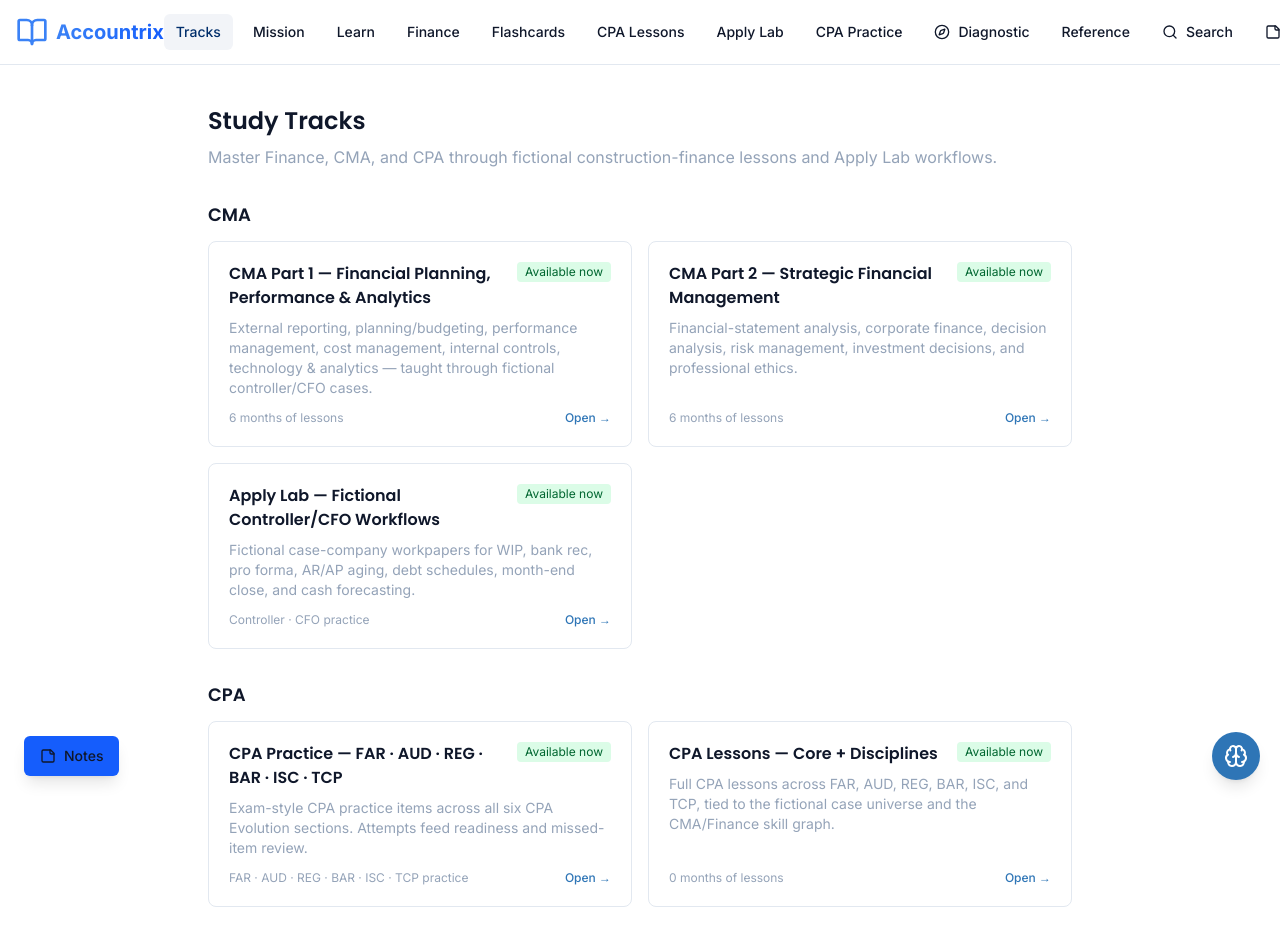
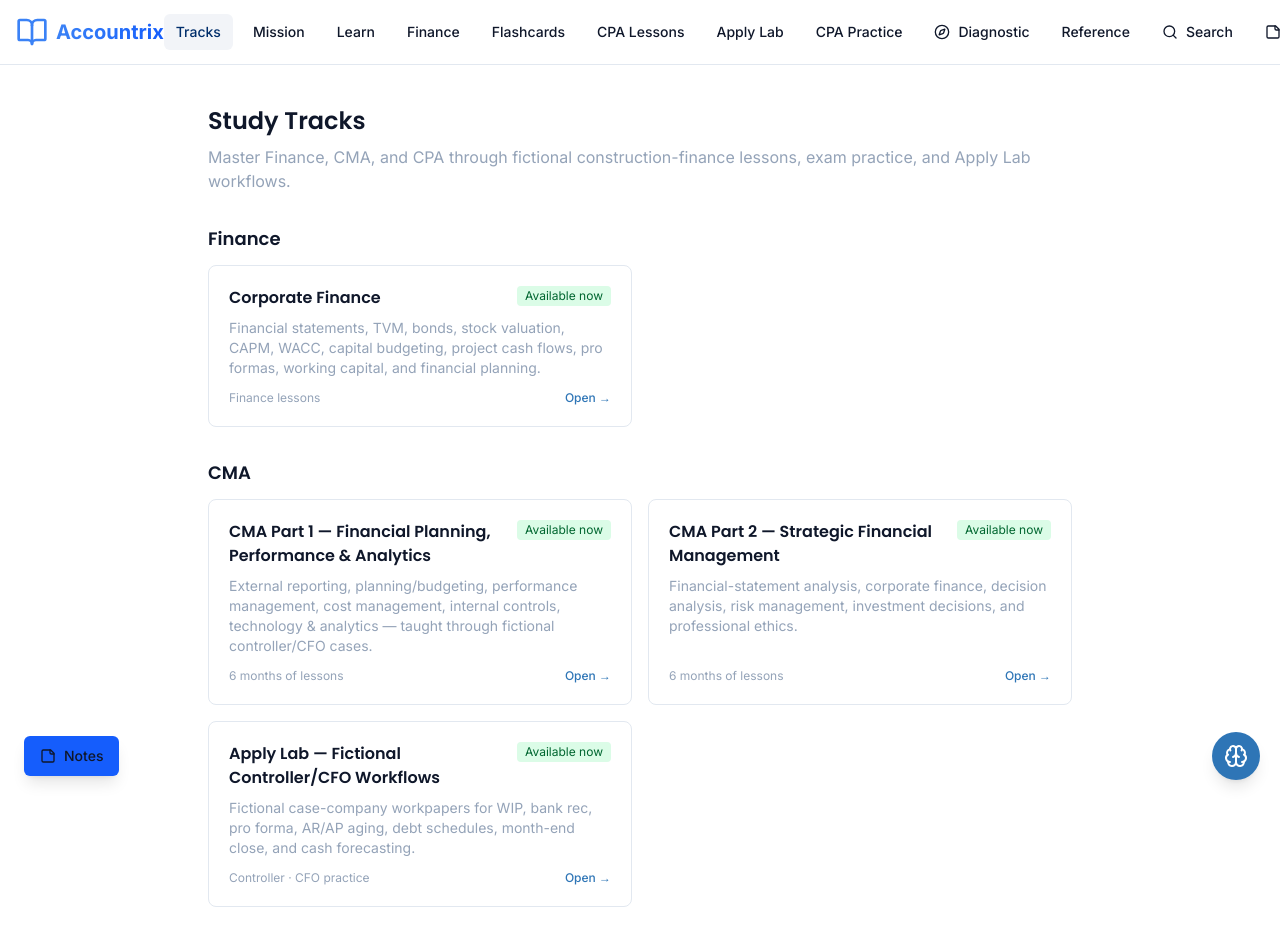
Before and after one commit to kennybhill7/AccountrixCPA-App, a Next.js app: page /tracks in a window 1280 px wide. Shown: the top 944 px of the page. Built offline with nearby package versions, Linux system fonts and the light colour scheme.

Commit message:
fix(tracks): show finance on track landing

```diff
--- a/app/tracks/page.tsx
+++ b/app/tracks/page.tsx
@@ -3,8 +3,8 @@ import type { Metadata } from "next";
 import { TRACKS, type Track, type TrackStatus } from "@/lib/tracks";
 
 export const metadata: Metadata = {
-  title: "Study Tracks — Accountrix",
-  description: "Choose a study track: CMA Part 1 & 2 lessons, or CPA crossover practice.",
+  title: "Study Tracks - Accountrix",
+  description: "Choose a study track: Finance, CMA, CPA lessons, CPA practice, or Apply Lab.",
 };
 
 const STATUS_STYLE: Record<TrackStatus, string> = {
@@ -12,11 +12,19 @@ const STATUS_STYLE: Record<TrackStatus, string> = {
   "in-progress": "bg-amber-100 text-amber-800 dark:bg-amber-900/30 dark:text-amber-300",
   planned: "bg-slate-200 text-slate-600 dark:bg-slate-800 dark:text-slate-300",
 };
+
 const STATUS_LABEL: Record<TrackStatus, string> = {
   live: "Available now",
   "in-progress": "In progress",
   planned: "Planned",
 };
+
+function trackSummary(track: Track): string {
+  if (track.kind === "practice") return `${track.sections?.join(" · ")} practice`;
+  if (track.months?.length) return `${track.months.length} months of lessons`;
+  if (track.sections?.length) return `${track.sections.join(" · ")} lessons`;
+  return "Lessons";
+}
 
 function TrackCard({ track }: { track: Track }) {
   const interactive = track.status !== "planned";
@@ -34,15 +42,12 @@ function TrackCard({ track }: { track: Track }) {
       </div>
       <p className="mt-2 flex-1 text-sm text-muted-foreground">{track.description}</p>
       <div className="mt-3 flex items-center justify-between text-xs text-muted-foreground">
-        <span>
-          {track.kind === "lessons"
-            ? `${track.months?.length ?? 0} months of lessons`
-            : `${track.sections?.join(" · ")} practice`}
-        </span>
+        <span>{trackSummary(track)}</span>
         {interactive && <span className="font-medium text-[#2e75b6]">Open →</span>}
       </div>
     </div>
   );
+
   return interactive ? (
     <Link href={track.href} className="block">
       {body}
@@ -52,29 +57,36 @@ function TrackCard({ track }: { track: Track }) {
   );
 }
 
+function TrackSection({ title, tracks }: { title: string; tracks: Track[] }) {
+  if (tracks.length === 0) return null;
+  return (
+    <>
+      <h2 className="mt-8 text-lg font-semibold">{title}</h2>
+      <div className="mt-3 grid gap-4 sm:grid-cols-2">
+        {tracks.map((t) => (
+          <TrackCard key={t.id} track={t} />
+        ))}
+      </div>
+    </>
+  );
+}
+
 export default function TracksPage() {
+  const finance = TRACKS.filter((t) => t.exam === "Finance");
   const cma = TRACKS.filter((t) => t.exam === "CMA");
   const cpa = TRACKS.filter((t) => t.exam === "CPA");
+
   return (
     <div className="container mx-auto max-w-4xl px-4 py-10">
       <h1 className="text-2xl font-bold text-[#2e75b6]">Study Tracks</h1>
       <p className="mt-2 text-muted-foreground">
-        Master Finance, CMA, and CPA through fictional construction-finance lessons and Apply Lab workflows.
+        Master Finance, CMA, and CPA through fictional construction-finance lessons, exam practice,
+        and Apply Lab workflows.
       </p>
 
-      <h2 className="mt-8 text-lg font-semibold">CMA</h2>
-      <div className="mt-3 grid gap-4 sm:grid-cols-2">
-        {cma.map((t) => (
-          <TrackCard key={t.id} track={t} />
-        ))}
-      </div>
-
-      <h2 className="mt-8 text-lg font-semibold">CPA</h2>
-      <div className="mt-3 grid gap-4 sm:grid-cols-2">
-        {cpa.map((t) => (
-          <TrackCard key={t.id} track={t} />
-        ))}
-      </div>
+      <TrackSection title="Finance" tracks={finance} />
+      <TrackSection title="CMA" tracks={cma} />
+      <TrackSection title="CPA" tracks={cpa} />
     </div>
   );
 }
```
Also changed, not shown: .agent/tasks.json.
